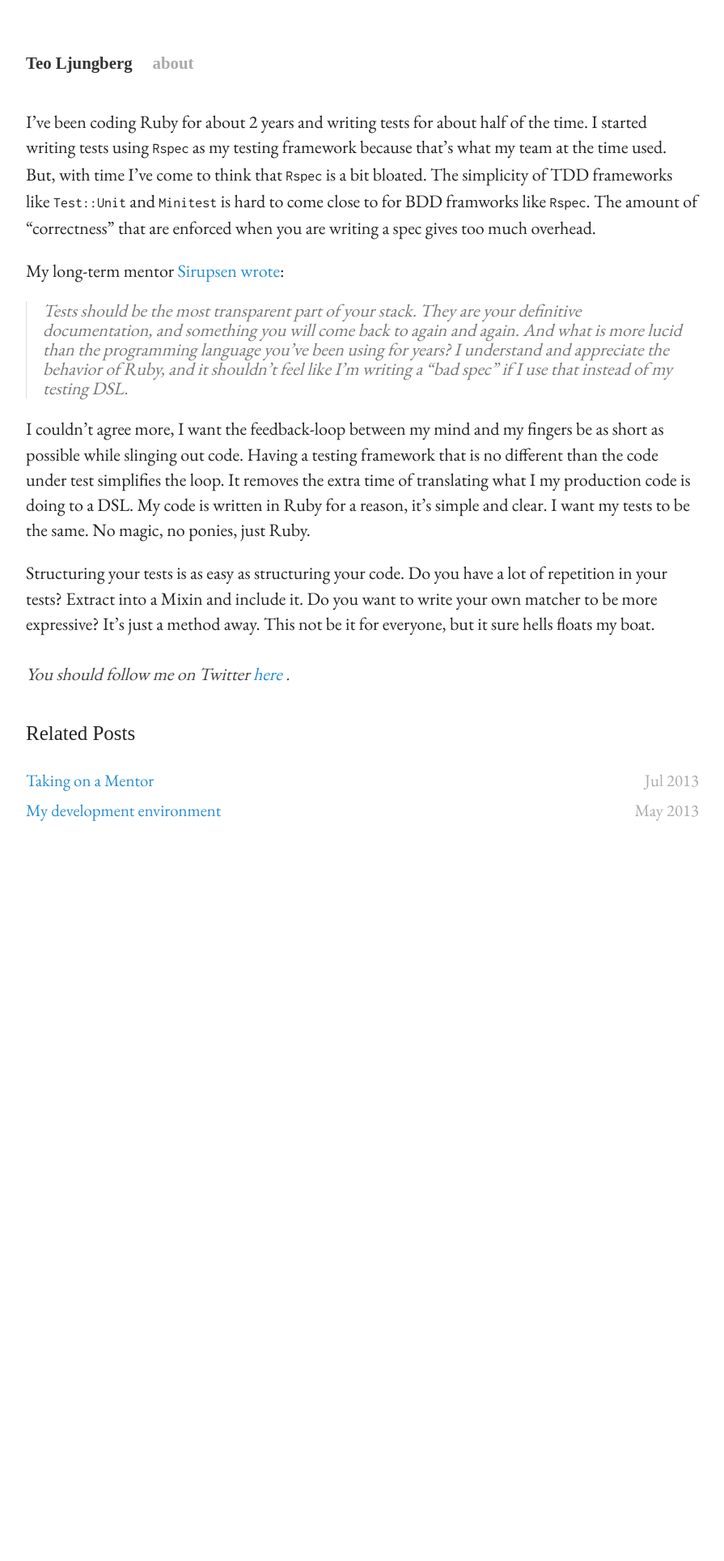
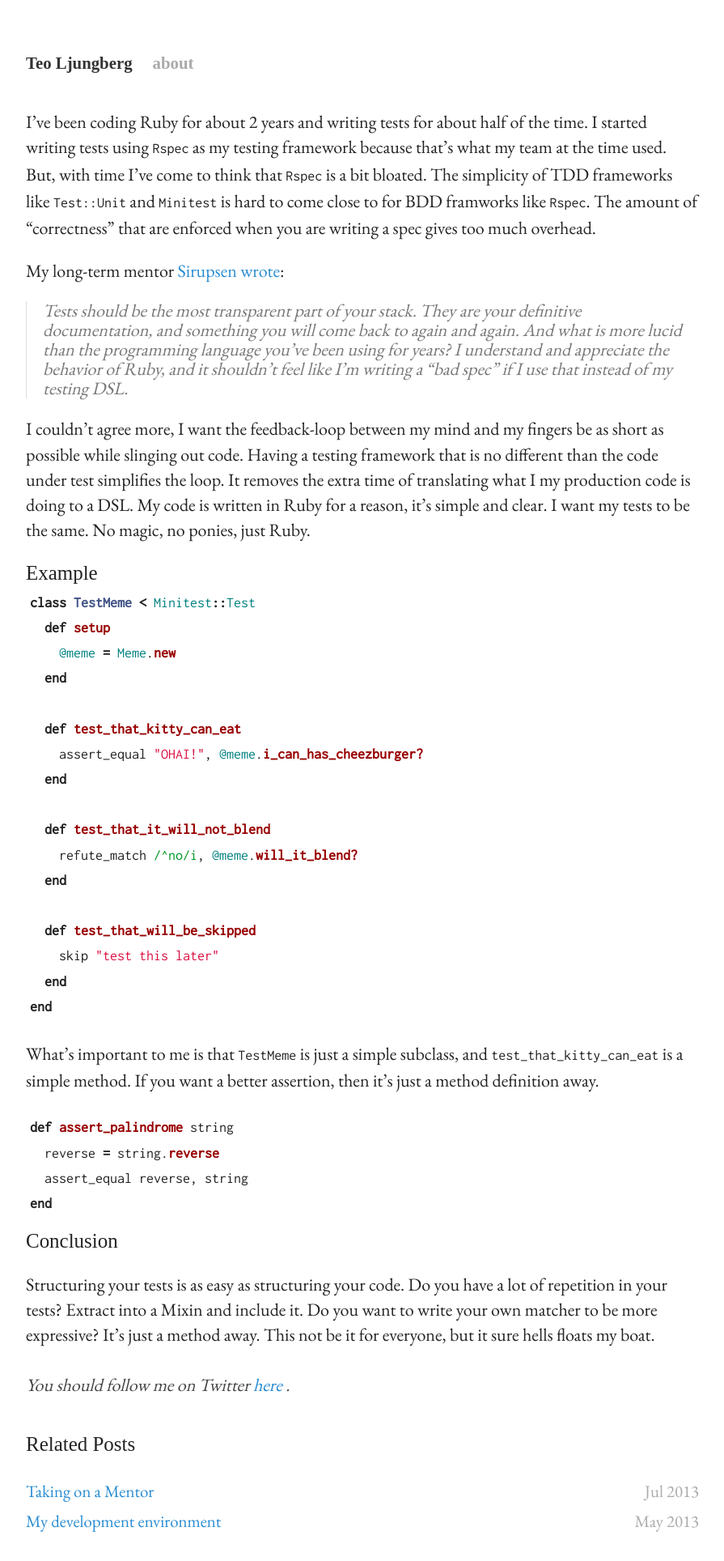
Before and after one commit to metamorfos/metamorfos.github.io, a Jekyll site: the page built from _posts/2014-01-02-keeping-testing-simple.md, in a window 1280 px wide. Shown: the whole page at 81% size, without its empty margins (192-1087 px from the left). Built offline with Jekyll 4.4.1, drawn with Linux system fonts in a browser that asks for light colours; some web fonts are replaced; before the commit the page ends 1050 px from its top, so only the background shows below that.

Commit message:
Added example to testing rant

```diff
--- a/_posts/2014-01-02-keeping-testing-simple.md
+++ b/_posts/2014-01-02-keeping-testing-simple.md
@@ -27,6 +27,41 @@ the extra time of translating what I my production code is doing to a DSL.
 My code is written in Ruby for a reason, it's simple and clear. I want my tests
 to be the same. No magic, no ponies, just Ruby.
 
+## Example
+
+{% highlight ruby %}
+class TestMeme < Minitest::Test
+  def setup
+    @meme = Meme.new
+  end
+
+  def test_that_kitty_can_eat
+    assert_equal "OHAI!", @meme.i_can_has_cheezburger?
+  end
+
+  def test_that_it_will_not_blend
+    refute_match /^no/i, @meme.will_it_blend?
+  end
+
+  def test_that_will_be_skipped
+    skip "test this later"
+  end
+end
+{% endhighlight %}
+
+What's important to me is that `TestMeme` is just a simple subclass, and
+`test_that_kitty_can_eat` is a simple method. If you want a better assertion,
+then it's just a method definition away.
+
+{% highlight ruby %}
+def assert_palindrome string
+  reverse = string.reverse
+  assert_equal reverse, string
+end
+{% endhighlight %}
+
+## Conclusion
+
 Structuring your tests is as easy as structuring your code. Do you have a lot
 of repetition in your tests? Extract into a Mixin and include it. Do you want
 to write your own matcher to be more expressive? It's just a method away.
```
